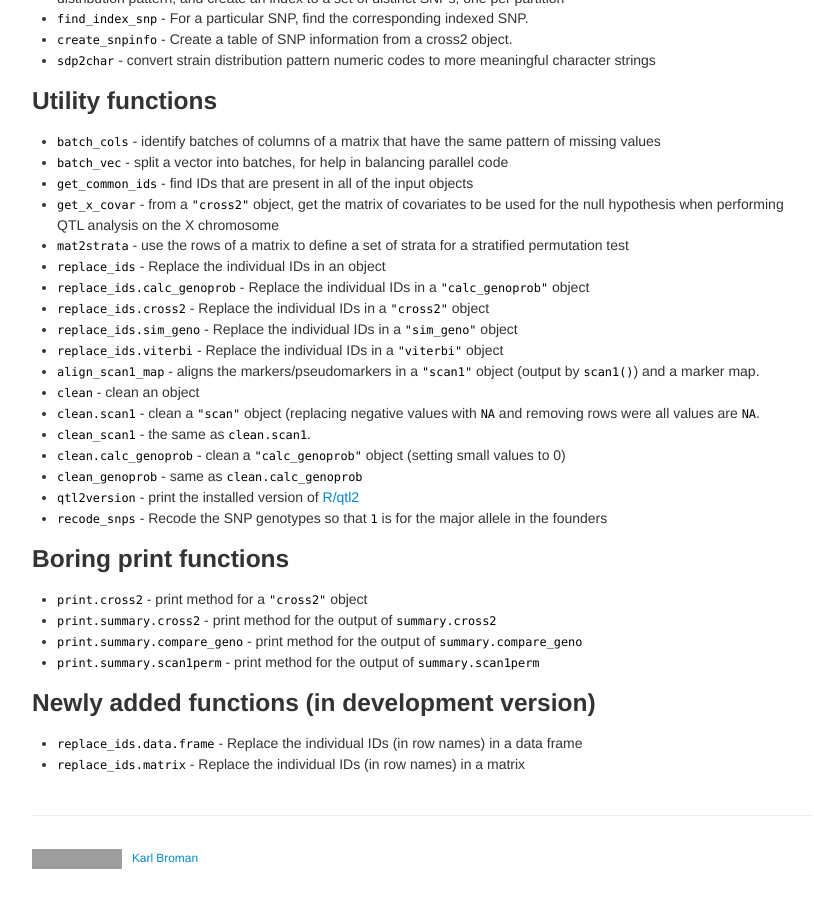
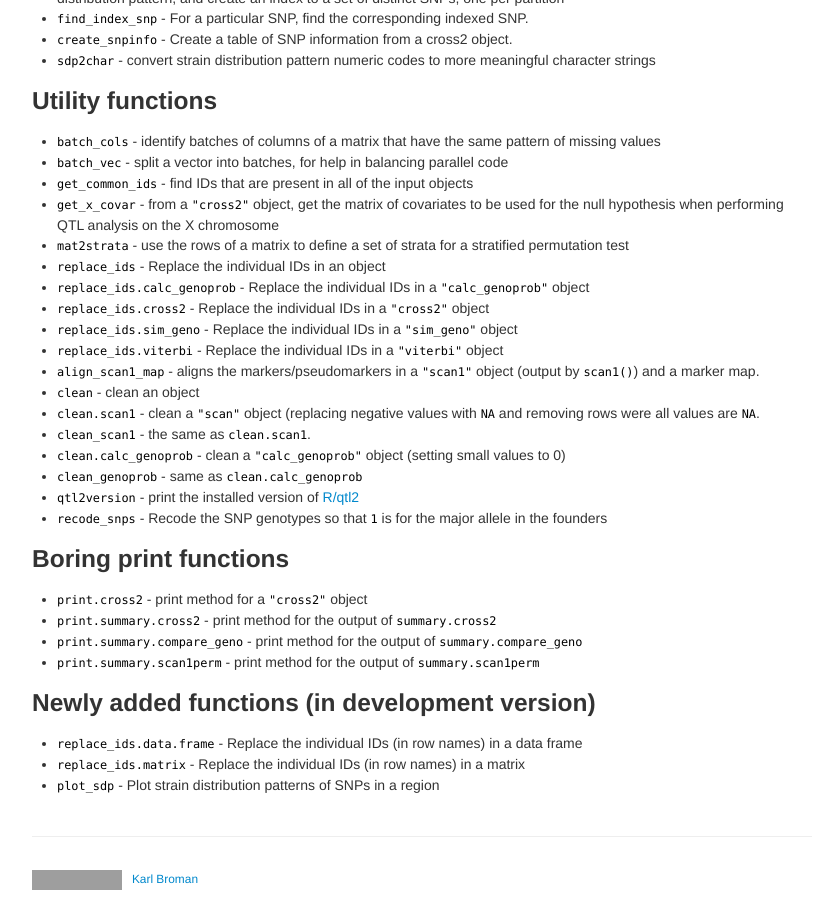
Before and after one commit to rqtl/qtl2, a Jekyll site: the page built from pages/rqtl2_functions.md, in a window 1280 px wide and 900 px high, scrolled down 4230 px. Shown: the whole window, without its empty margins (218-1032 px from the left). Built offline with Jekyll 4.4.1, drawn with Linux system fonts in a browser that asks for light colours; before the commit the page ends 5109 px from its top, so only the background shows below that; grey boxes are pictures that could not be loaded.

Commit message:
rqtl2_functions: add plot_sdp()

```diff
--- a/pages/rqtl2_functions.md
+++ b/pages/rqtl2_functions.md
@@ -331,3 +331,4 @@ description: Annotated/categorized list of functions in R/qtl2
 ### Newly added functions (in development version)
 - `replace_ids.data.frame` - Replace the individual IDs (in row names) in a data frame
 - `replace_ids.matrix` - Replace the individual IDs (in row names) in a matrix
+- `plot_sdp` - Plot strain distribution patterns of SNPs in a region
```
